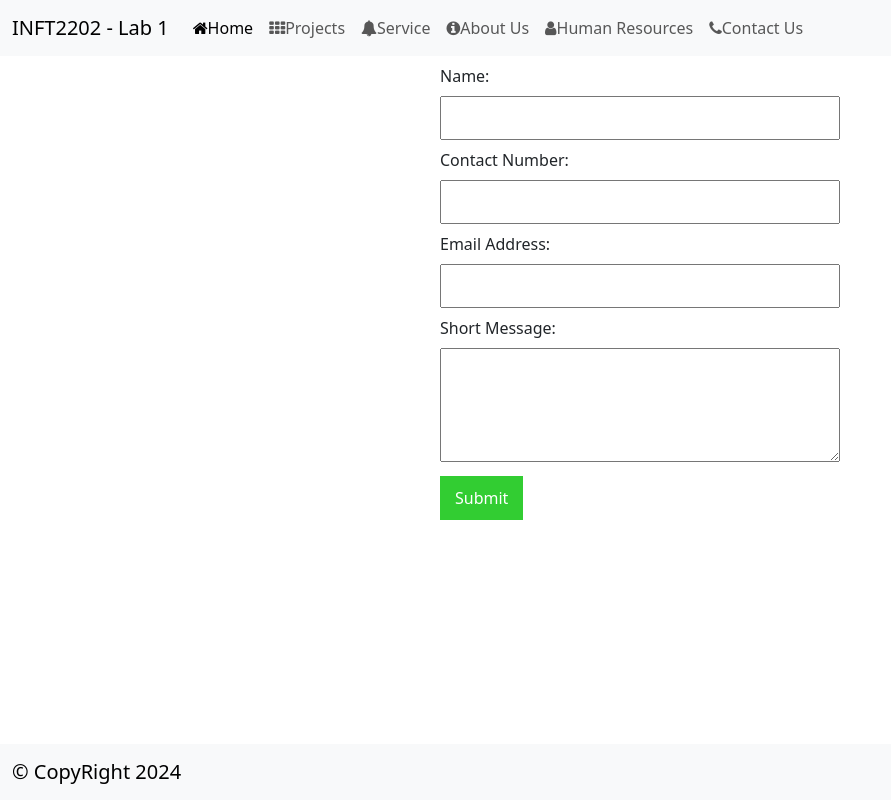
After one commit to LukeDCGitHub/Web-Development-CSS-INFT-2202-04-Labs, a web app: file lab1/contact.html in a window 1280 px wide. The commit adds this page. Shown: the whole page, without its empty margins (0-891 px from the left). Run offline with its HTML, style and script files only (its server is not run), Linux system fonts and the light colour scheme; some libraries are stand-ins or nearby versions.

Commit message:
Contact form
Created contact.html to hold a form that allows the user to enter their contact information. Also, added form styles to styles.css

```diff
--- /dev/null
+++ b/lab1/contact.html
@@ -0,0 +1,77 @@
+<!--
+  Names: Luke McMann, Blake Munro
+  Student ID: 100893644, 100883548
+  Date finished:
+-->
+
+
+<!DOCTYPE html>
+<html>
+ <head>
+     <meta http-equiv="Content-Type" content="text/html;charset=UTF-8">
+     <meta name="viewport" content="width=device.width, initial-scale=1.0">
+     <meta http-equiv="X-UA-Compatible" content="ie=edge">
+
+     <title>Fake Company</title>
+
+     <link rel="stylesheet" href="./node_modules/bootstrap/dist/css/bootstrap.min.css">
+     <link rel="stylesheet " href="./node_modules/font-awesome/css/font-awesome.min.css">
+     <link rel="stylesheet" href="./css/styles.css">
+ </head>
+ <body>
+
+     <nav class="navbar navbar-expand-lg bg-body-tertiary">
+         <div class="container-fluid">
+           <a class="navbar-brand" href="#">INFT2202 - Lab 1</a>
+           <button class="navbar-toggler" type="button" data-bs-toggle="collapse" data-bs-target="#navbarSupportedContent" aria-controls="navbarSupportedContent" aria-expanded="false" aria-label="Toggle navigation">
+             <span class="navbar-toggler-icon"></span>
+           </button>
+           <div class="collapse navbar-collapse" id="navbarSupportedContent">
+             <ul id="navbar" class="navbar-nav me-auto mb-2 mb-lg-0">
+               <li class="nav-item">
+                 <a class="nav-link active" aria-current="page" href="./index.html"><span class="fa fa-home"></span>Home</a>
+               </li>
+                 <li class="nav-item">
+                     <a id="projects" class="nav-link" href="./products.html"><span class="fa fa-th" aria-hidden="true"></span>Products</a>
+               </li>
+               <li class="nav-item">
+                   <a class="nav-link" href="./services.html"><span class="fa fa-bell"></span>Service</a>
+               </li>
+               <li class="nav-item">
+                   <a class="nav-link" href="./about.html"><span class="fa fa-info-circle"></span>About Us</a>
+               </li>
+               <li class="nav-item">
+                   <a class="nav-link" href="#"><span class="fa fa-phone"></span>Contact Us</a>
+               </li>
+             </ul>
+           </div>
+         </div>
+       </nav>
+
+      <header class="h-100 d-flex align-items-center justify-content-center">
+       <h1 id="contactHeader"></h1>
+     </header>
+
+     <form id="contactForm">
+        <label for="name">Name:</label>
+        <input type="text" id="name" name="name" required>
+
+        <label for="contactNumber">Contact Number:</label>
+        <input type="tel" id="contactNumber" name="contactNumber" required>
+
+        <label for="email">Email Address:</label>
+        <input type="email" id="email" name="email" required>
+
+        <label for="message">Short Message:</label>
+        <textarea id="message" name="message" rows="4" required></textarea>
+
+        <button type="button" onclick="submitForm()">Submit</button>
+      </form>
+
+
+
+     <script src="./node_modules/jquery/dist/jquery.min.js"></script>
+     <script src="./node_modules/bootstrap/dist/js/bootstrap.bundle.min.js"></script>
+     <script src="./scripts/app.js"></script>
+</body>
+</html>
--- a/lab1/css/styles.css
+++ b/lab1/css/styles.css
@@ -8,3 +8,23 @@ img {
   width: 800px;
   height: 500px;
 }
+
+form {
+  max-width: 400px;
+  margin: 0 auto;
+}
+
+input, textarea {
+  width: 100%;
+  padding: 8px;
+  margin: 8px 0;
+  box-sizing: border-box;
+}
+
+button {
+  background-color: limegreen;
+  color: white;
+  padding: 10px 15px;
+  border: none;
+  cursor: pointer;
+}
```
